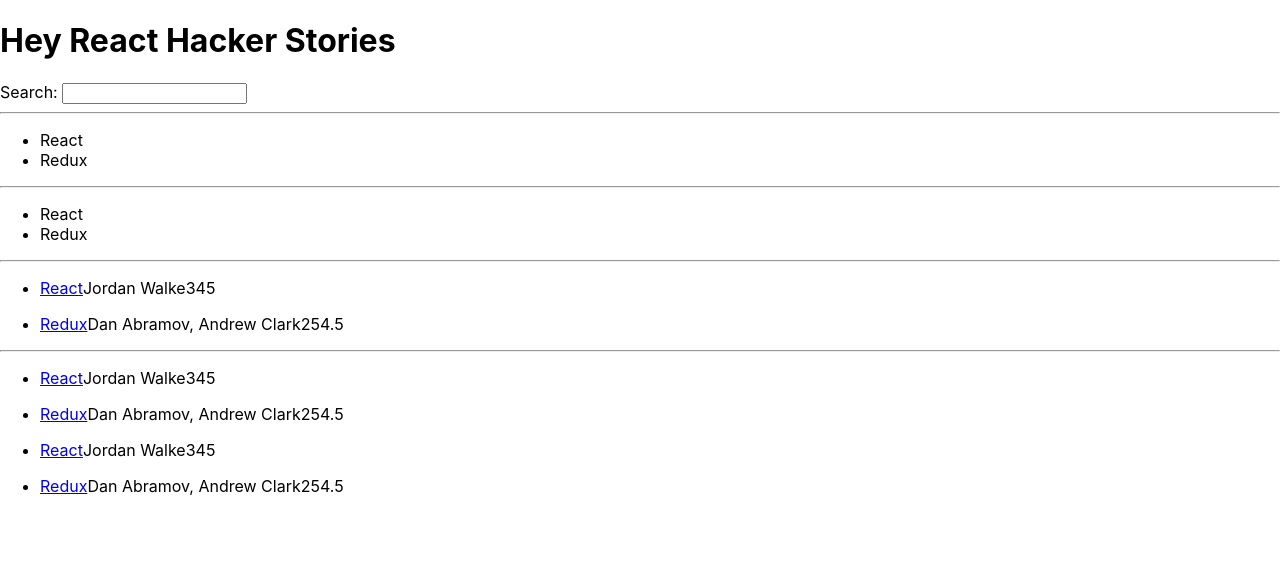
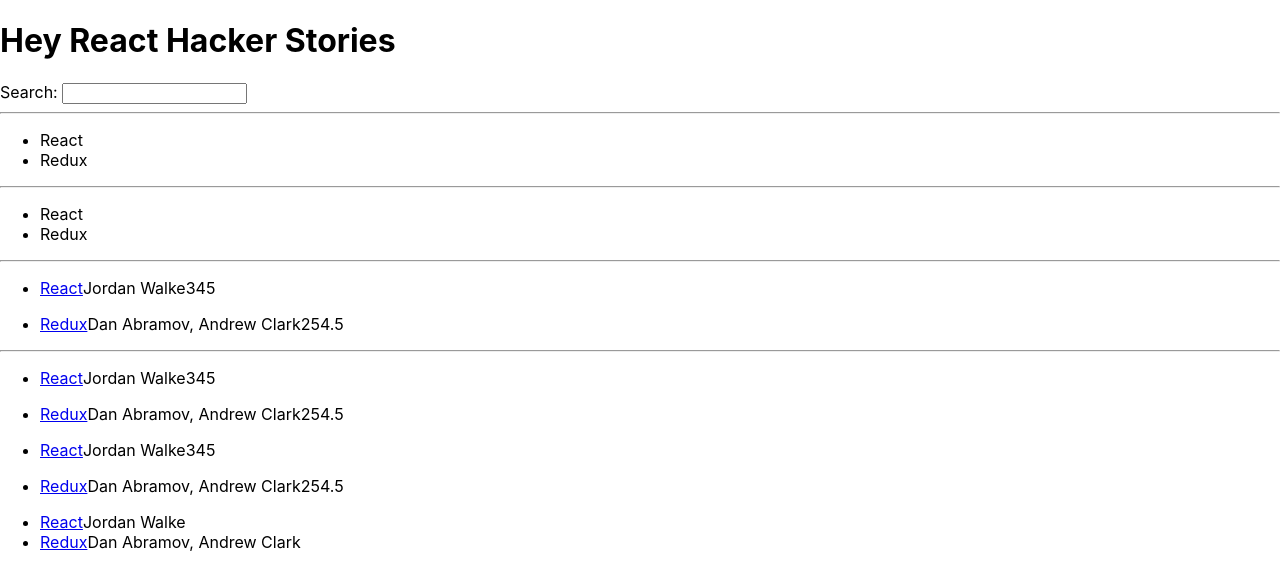
Before and after one commit to mehdimaaref7/learning-react, a React (Create React App) app: page / in a window 1280 px wide. Shown: the top 588 px of the page. Built offline with nearby package versions, Linux system fonts and the light colour scheme.

Commit message:
[ENH] :sparkles: #8 React props
Signed-off-by: Mehdi Maaref <mehdimaaref@live.fr>

```diff
--- a/src/App.js
+++ b/src/App.js
@@ -22,7 +22,29 @@
   },
 ];
 
+
 const App = () => {
+  const stories = [
+    {
+      title: 'React',
+      url: 'https://reactjs.org/',
+      author: 'Jordan Walke',
+      num_comments: 3,
+      grade: 5,
+      points: 4,
+      objectID: 0,
+    },
+    {
+      title: 'Redux',
+      url: 'https://redux.js.org/',
+      author: 'Dan Abramov, Andrew Clark',
+      num_comments: 2,
+      grade: 4.5,
+      points: 5,
+      objectID: 1,
+    },
+  ];
+
   //you can do something here
   const welcome = {
     greeting: "Hey",
@@ -78,9 +100,12 @@
       <hr/>
 
       {/* creating an instance of List component */}
-      <List/>
+      {/* <List list={stories}/> */}
       {/* creating another instance of List component */}
-      <List/>
+      <List />
+      <List_props list={stories}/>
+      <List2 list={stories}/>
+
     </div>
 
 
@@ -88,10 +113,9 @@
 }
 
 //definition of List component
-const List = () => (
+const List_props = (props) => (
     <ul>
-      {list.map(function(item) {
-        return(
+      {props.list.map((item) => (
           <li key={item.objectID}>
             <p>
                 <a href={item.url}>{item.title}</a>
@@ -101,18 +125,60 @@
                 <span>{item.grade}</span>
               </p>
           </li>
-        )
-      })}
+        ))}
+    </ul>
+  );
+  const List = () => (
+    <ul>
+      {list.map((item) => (
+          <li key={item.objectID}>
+            <p>
+                <a href={item.url}>{item.title}</a>
+                <span>{item.author}</span>
+                <span>{item.num_comments}</span>
+                <span>{item.points}</span>
+                <span>{item.grade}</span>
+              </p>
+          </li>
+        ))}
     </ul>
   );
 
-const Search = () => (
+
+const List2 = (props) => (
+  <ul>
+    {props.list.map((item) => (
+      <Item key={item.objectID} item={item} />
+
+    ))}
+  </ul>
+);
+
+const Item = (props) => (
+  <li>
+    <span>
+      <a href={props.item.url}> {props.item.title}</a>
+    </span>
+    <span>{props.item.author}</span>
+  </li>
+);
+
+const Search = () => {
+  const handleChange = (event) => {
+    console.log(event.target.value);
+  }
+
+  return(
     <div>
       <label htmlFor="search">Search: </label>
-      <input id="search" type="text"></input>
+
+      <input
+        id="search"
+        type="text"
+        onChange={handleChange}
+      />
     </div>
-
-
-  );
+    );
+  };
 
 export default App;
```
